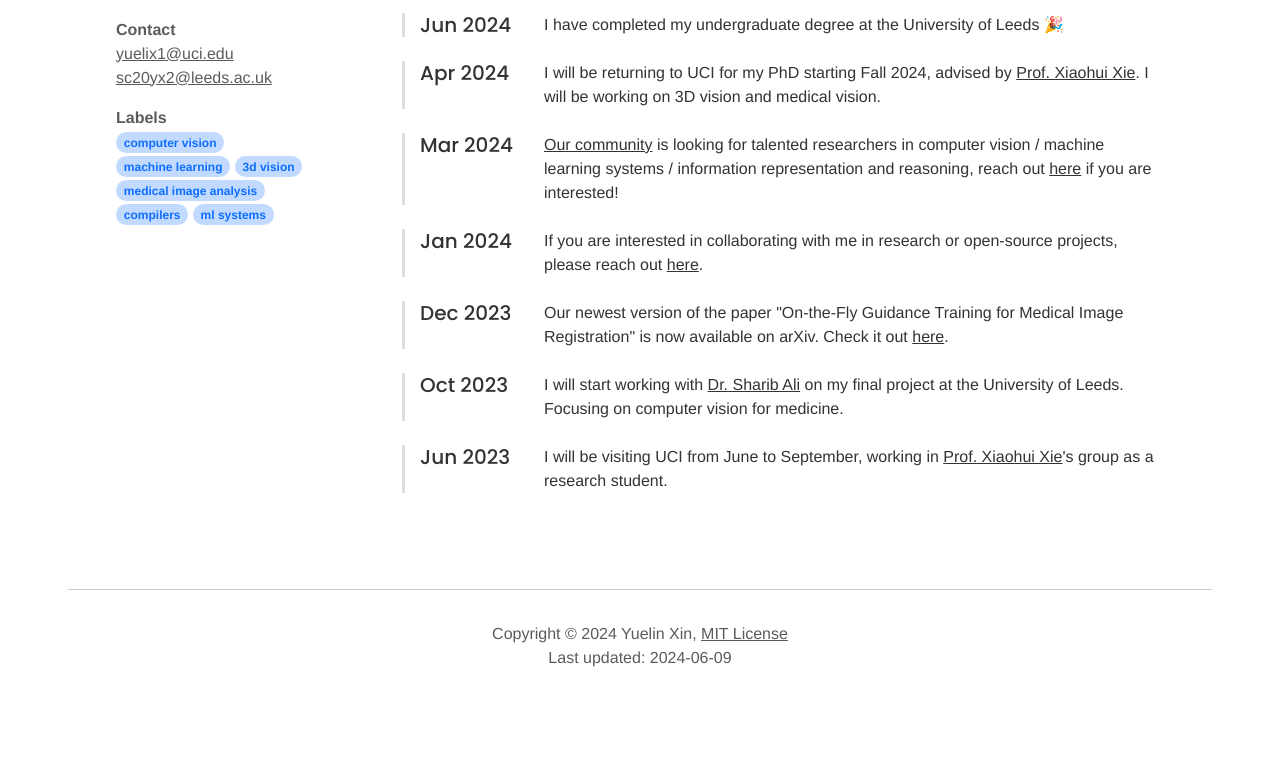
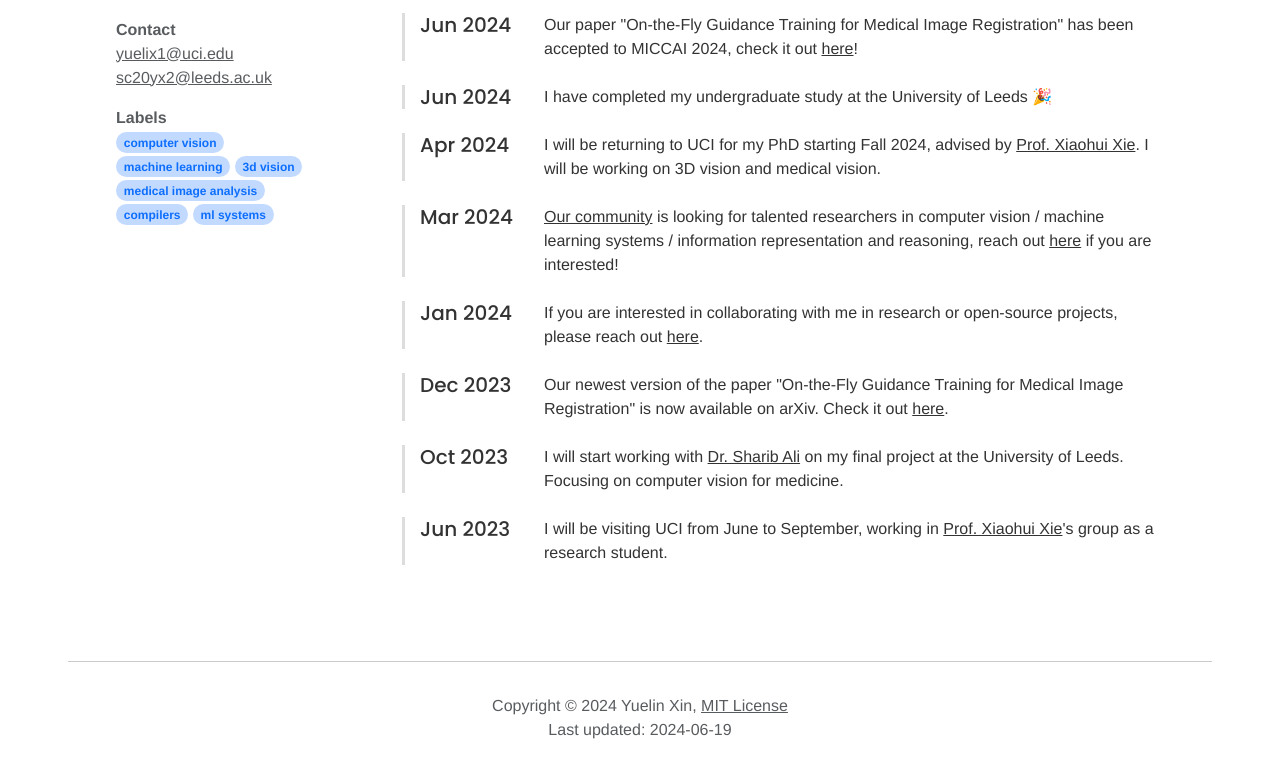
Before and after one commit to yuelinxin/yuelinxin.github.io, a plain HTML site: page index.html in a window 1280 px wide. Shown: the part 455-1229 px from the top of the page. Before the commit the page ends 1157 px from the top, so only its background shows below. Drawn offline with nearby package versions, Linux system fonts and the light colour scheme.

Commit message:
update website

```diff
--- a/index.html
+++ b/index.html
@@ -139,7 +139,20 @@
                                 </div>
                                 <div class="col-md-10">
                                     <p class="mb-0">
-                                        I have completed my undergraduate degree at the University of Leeds 🎉
+                                        Our paper "On-the-Fly Guidance Training for Medical Image Registration" has been accepted to MICCAI 2024,
+                                        check it out <a href="https://arxiv.org/abs/2308.15216" target="_blank">here</a>!
+                                    </p>
+                                </div>
+                            </div>
+                        </div>
+                        <div class="news-card mb-4">
+                            <div class="row g-0">
+                                <div class="col-md-2">
+                                    <h5 class="mb-0">Jun 2024</h5>
+                                </div>
+                                <div class="col-md-10">
+                                    <p class="mb-0">
+                                        I have completed my undergraduate study at the University of Leeds 🎉
                                     </p>
                                 </div>
                             </div>
@@ -351,7 +364,7 @@
                                     <p class="card-text">
                                         <small class="text-body-secondary">
                                             Yicheng Chen*, Shengxiang Ji*, <b>Yuelin Xin</b>*, Kun Han, Xiaohui Xie
-                                            <br/> Summer 2023, <b>Submitted for Review</b>
+                                            <br/> Summer 2023, <b>MICCAI 2024</b>
                                         </small>
                                     </p>
                                     <p class="card-text">
@@ -561,7 +574,7 @@
                 <a href="https://github.com/yuelinxin/yuelinxin.github.io/blob/main/LICENSE" target="_blank">
                     MIT License</a>
                 <br/>
-                Last updated: 2024-06-09
+                Last updated: 2024-06-19
             </p>
         </footer>
     </div>
```
